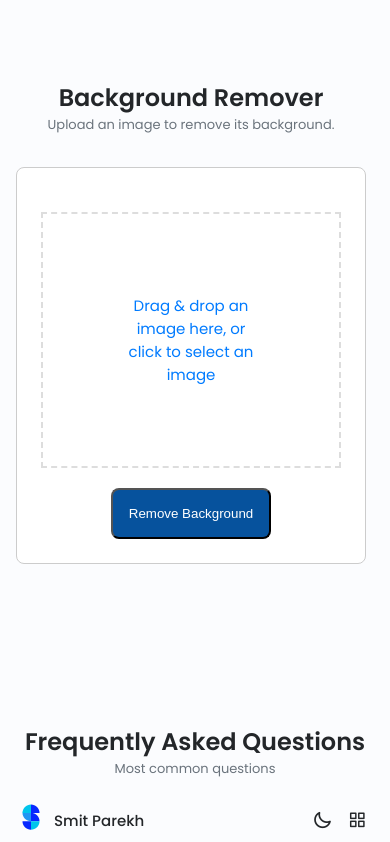
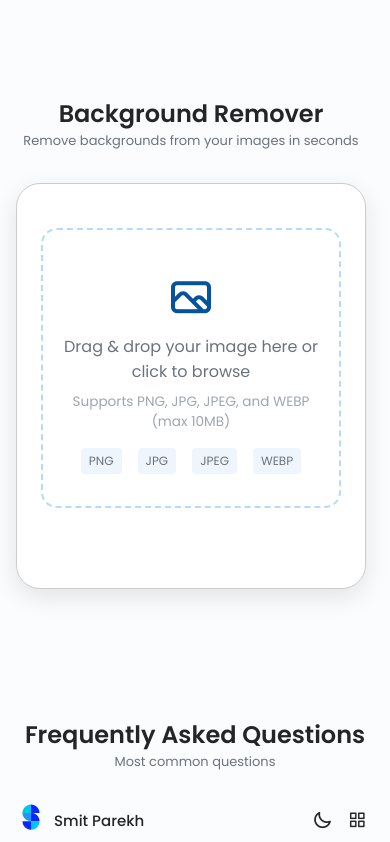
Before and after one commit to SmitParekh84/Smit-React-New-Portfolio-front-end, a React (Vite) app: page /free-tools/background-remover in a window 390 px wide. Shown: the top 842 px of the page. Built offline with nearby package versions, Linux system fonts and the light colour scheme; no server answers; some icons are missing.

Commit message:
Add BackgroundRemover component with enhanced styling and functionality; implement drag-and-drop support, image previews, and improved button interactions.

```diff
--- /dev/null
+++ b/src/components/BackgroundRemover/BackgroundRemover.css
@@ -0,0 +1,270 @@
+.bg-remover-section {
+  padding-top: 6rem;
+  padding-bottom: 3rem;
+}
+
+.bg-remover-container {
+  max-width: 900px;
+  margin: 0 auto;
+  background-color: var(--container-color);
+  border-radius: 1.5rem;
+  box-shadow: 0 8px 24px rgba(0, 0, 0, 0.1);
+  padding: 2.5rem;
+  transition: all 0.3s ease;
+}
+
+.bg-remover-title {
+  font-size: 2rem;
+  color: var(--first-color);
+  text-align: center;
+  margin-bottom: 1rem;
+}
+
+.bg-remover-description {
+  text-align: center;
+  margin-bottom: 2.5rem;
+  color: var(--text-color);
+}
+
+.bg-dropzone {
+  border: 2px dashed var(--first-color-lighter);
+  background-color: rgba(var(--first-color-lighter), 0.05);
+  border-radius: 1rem;
+  padding: 3rem 2rem;
+  text-align: center;
+  cursor: pointer;
+  transition: all 0.3s ease;
+  margin-bottom: 2rem;
+  position: relative;
+  overflow: hidden;
+}
+
+.bg-dropzone:hover {
+  border-color: var(--first-color);
+  background-color: rgba(var(--first-color-lighter), 0.1);
+  transform: translateY(-5px);
+}
+
+.bg-dropzone-icon {
+  font-size: 3rem;
+  color: var(--first-color);
+  margin-bottom: 1rem;
+}
+
+.bg-dropzone-text {
+  font-size: 1rem;
+  color: var(--text-color);
+  margin-bottom: 0.5rem;
+}
+
+.bg-dropzone-subtext {
+  font-size: 0.85rem;
+  color: var(--text-color-light);
+}
+
+.bg-preview {
+  margin-top: 2rem;
+  margin-bottom: 2rem;
+  text-align: center;
+}
+
+.bg-preview-title {
+  font-size: 1.25rem;
+  color: var(--title-color);
+  margin-bottom: 1rem;
+  font-weight: var(--font-medium);
+}
+
+.bg-images-container {
+  display: grid;
+  grid-template-columns: 1fr;
+  gap: 2rem;
+  margin: 2rem 0;
+}
+
+@media (min-width: 768px) {
+  .bg-images-container {
+    grid-template-columns: 1fr 1fr;
+  }
+}
+
+.bg-image-card {
+  background-color: var(--body-color);
+  border-radius: 1rem;
+  padding: 1.5rem;
+  display: flex;
+  flex-direction: column;
+  box-shadow: 0 4px 12px rgba(0, 0, 0, 0.05);
+  transition: all 0.3s ease;
+}
+
+.bg-image-card:hover {
+  transform: translateY(-5px);
+  box-shadow: 0 8px 16px rgba(0, 0, 0, 0.1);
+}
+
+.bg-image-header {
+  display: flex;
+  justify-content: space-between;
+  align-items: center;
+  margin-bottom: 1rem;
+}
+
+.bg-image-title {
+  font-size: 1rem;
+  font-weight: var(--font-medium);
+  color: var(--title-color);
+}
+
+.bg-preview-image,
+.bg-remover-image {
+  width: 100%;
+  height: auto;
+  object-fit: contain;
+  max-height: 300px;
+  border-radius: 0.75rem;
+  margin: 0 auto;
+  display: block;
+  border: 1px solid var(--input-color);
+  background-color: #f8f9fa;
+  background-image: linear-gradient(45deg, #eee 25%, transparent 25%, transparent 75%, #eee 75%, #eee),
+    linear-gradient(45deg, #eee 25%, transparent 25%, transparent 75%, #eee 75%, #eee);
+  background-size: 16px 16px;
+  background-position: 0 0, 8px 8px;
+  transition: all 0.3s ease;
+}
+
+.buttons-container {
+  display: flex;
+  gap: 1rem;
+  margin-top: 1.5rem;
+  justify-content: center;
+}
+
+.button-primary {
+  background-color: var(--first-color);
+  color: #fff;
+  padding: 0.75rem 1.5rem;
+  border-radius: 0.5rem;
+  font-weight: var(--font-medium);
+  display: inline-flex;
+  align-items: center;
+  justify-content: center;
+  gap: 0.5rem;
+  cursor: pointer;
+  transition: all 0.3s ease;
+  border: none;
+}
+
+.button-primary:hover {
+  background-color: var(--first-color-alt);
+  transform: translateY(-2px);
+}
+
+.button-primary:disabled {
+  background-color: var(--text-color-light);
+  cursor: not-allowed;
+  transform: none;
+}
+
+.button-secondary {
+  background-color: transparent;
+  color: var(--first-color);
+  border: 1px solid var(--first-color);
+  padding: 0.75rem 1.5rem;
+  border-radius: 0.5rem;
+  font-weight: var(--font-medium);
+  display: inline-flex;
+  align-items: center;
+  justify-content: center;
+  gap: 0.5rem;
+  cursor: pointer;
+  transition: all 0.3s ease;
+}
+
+.button-secondary:hover {
+  background-color: var(--first-color);
+  color: #fff;
+  transform: translateY(-2px);
+}
+
+.button-danger {
+  background-color: #ff6b6b;
+  color: #fff;
+  padding: 0.75rem 1.5rem;
+  border-radius: 0.5rem;
+  font-weight: var(--font-medium);
+  display: inline-flex;
+  align-items: center;
+  justify-content: center;
+  gap: 0.5rem;
+  cursor: pointer;
+  transition: all 0.3s ease;
+  border: none;
+}
+
+.button-danger:hover {
+  background-color: #fa5252;
+  transform: translateY(-2px);
+}
+
+.loading-spinner {
+  display: inline-block;
+  width: 1.5rem;
+  height: 1.5rem;
+  border: 3px solid rgba(255, 255, 255, 0.3);
+  border-radius: 50%;
+  border-top-color: #fff;
+  animation: spin 1s ease-in-out infinite;
+}
+
+@keyframes spin {
+  to {
+    transform: rotate(360deg);
+  }
+}
+
+.bg-result {
+  margin-top: 2rem;
+  padding-top: 2rem;
+  border-top: 1px solid var(--input-color);
+}
+
+.supported-formats {
+  display: flex;
+  justify-content: center;
+  gap: 1rem;
+  margin-top: 1rem;
+  flex-wrap: wrap;
+}
+
+.format-badge {
+  background-color: var(--input-color);
+  color: var(--text-color);
+  font-size: 0.75rem;
+  padding: 0.25rem 0.5rem;
+  border-radius: 0.25rem;
+  display: inline-flex;
+  align-items: center;
+}
+
+/* Responsive adjustments */
+@media screen and (max-width: 768px) {
+  .bg-remover-container {
+    padding: 1.5rem;
+  }
+
+  .bg-dropzone {
+    padding: 2rem 1rem;
+  }
+
+  .buttons-container {
+    flex-direction: column;
+  }
+
+  .button-primary,
+  .button-secondary,
+  .button-danger {
+    width: 100%;
+  }
+}
--- a/src/components/BackgroundRemover/BackgroundRemover.jsx
+++ b/src/components/BackgroundRemover/BackgroundRemover.jsx
@@ -2,6 +2,7 @@ import React, { useState } from "react";
 import { useDropzone } from "react-dropzone";
 import { ToastContainer, toast } from "react-toastify";
 import "react-toastify/dist/ReactToastify.css";
+import "./BackgroundRemover.css";
 
 const BackgroundRemover = ({ toolName, apiUrl }) => {
     const [selectedFile, setSelectedFile] = useState(null);
@@ -9,7 +10,7 @@ const BackgroundRemover = ({ toolName, apiUrl }) => {
     const [loading, setLoading] = useState(false);
 
     const validFileTypes = ["image/png", "image/jpeg", "image/jpg", "image/webp"];
-    const MAX_FILE_SIZE = 10 * 1024 * 1024; // 5MB in bytes
+    const MAX_FILE_SIZE = 10 * 1024 * 1024; // 10MB in bytes
 
     const handleRemoveBackground = async () => {
         if (!selectedFile) {
@@ -69,7 +70,7 @@ const BackgroundRemover = ({ toolName, apiUrl }) => {
                 .then((blob) => {
                     const objectURL = URL.createObjectURL(blob);
                     link.href = objectURL;
-                    link.download = "processed-image.png";
+                    link.download = "transparent-image.png";
                     link.click();
                 })
                 .catch((err) => {
@@ -77,7 +78,7 @@ const BackgroundRemover = ({ toolName, apiUrl }) => {
                 });
         }
 
-        link.download = "processed-image.png";
+        link.download = "transparent-image.png";
         link.click();
     };
 
@@ -87,7 +88,7 @@ const BackgroundRemover = ({ toolName, apiUrl }) => {
         toast.info("Selection cleared.");
     };
 
-    const { getRootProps, getInputProps } = useDropzone({
+    const { getRootProps, getInputProps, isDragActive } = useDropzone({
         onDrop: (acceptedFiles) => {
             const file = acceptedFiles[0];
             if (file) {
@@ -101,86 +102,106 @@ const BackgroundRemover = ({ toolName, apiUrl }) => {
                 toast.error("No file selected. Please try again.");
             }
         },
-        accept: validFileTypes.join(","),
+        accept: {
+            'image/png': ['.png'],
+            'image/jpeg': ['.jpg', '.jpeg'],
+            'image/webp': ['.webp']
+        },
         multiple: false,
     });
 
     return (
-        <section className="bg-remover-box container">
+        <section className="bg-remover-section container">
             <ToastContainer position="top-right" autoClose={3000} hideProgressBar />
             <h2 className="section__title">{toolName}</h2>
-            <p className="section__subtitle">Upload an image to remove its background.</p>
-            <div className="bg-container">
+            <p className="section__subtitle">Remove backgrounds from your images in seconds</p>
+
             <div className="bg-remover-container">
                 <div
                     {...getRootProps()}
                     className="bg-dropzone"
-                        style={{
-                            border: "2px dashed #ddd",
-                            padding: "80px",
-                            textAlign: "center",
-                            marginBottom: "20px",
-                        }}
                 >
                     <input {...getInputProps()} />
-                        <p>Drag & drop an image here, or click to select an image</p>
+                    <i className="uil uil-image bg-dropzone-icon"></i>
+                    <p className="bg-dropzone-text">
+                        {isDragActive
+                            ? "Drop your image here..."
+                            : "Drag & drop your image here or click to browse"}
+                    </p>
+                    <p className="bg-dropzone-subtext">
+                        Supports PNG, JPG, JPEG, and WEBP (max 10MB)
+                    </p>
+                    <div className="supported-formats">
+                        <span className="format-badge">PNG</span>
+                        <span className="format-badge">JPG</span>
+                        <span className="format-badge">JPEG</span>
+                        <span className="format-badge">WEBP</span>
+                    </div>
                 </div>
 
                 {selectedFile && (
-                        <div className="bg-preview">
-                            <h3 className="bg-preview-title">Selected Image:</h3>
+                    <div className="bg-images-container">
+                        <div className="bg-image-card">
+                            <div className="bg-image-header">
+                                <h3 className="bg-image-title">Original Image</h3>
+                            </div>
                             <img
                                 src={URL.createObjectURL(selectedFile)}
                                 alt="Selected Preview"
                                 className="bg-preview-image"
-                                style={{
-                                    maxWidth: "300px",
-                                    marginBottom: "20px",
-                                }}
                             />
                         </div>
-                    )}
-                    {selectedFile && (
-                        <button
-                            onClick={handleClear}
-                            className="button button--clear"
-                            style={{
-                                backgroundColor: "#ff6b6b",
-                                color: "#fff",
-                                border: "none",
-                                padding: "10px 15px",
-                                cursor: "pointer",
-                                marginTop: "20px",
-                                marginBottom: "20px",
-                            }}
-                        >
-                            Clear
-                        </button>
-                    )}
-
-                    <button
-                        onClick={handleRemoveBackground}
-                        className="button button--flex"
-                        disabled={loading}
-                    >
-                        {loading ? "Processing..." : "Remove Background"}
-                    </button>
 
                         {processedImage && (
-                        <div className="bg-remover-output">
-                            <h3 className="bg-remover-subtitle">Processed Image:</h3>
+                            <div className="bg-image-card">
+                                <div className="bg-image-header">
+                                    <h3 className="bg-image-title">Processed Image</h3>
+                                </div>
                                 <img
                                     src={processedImage}
                                     alt="Processed"
                                     className="bg-remover-image"
                                 />
+                            </div>
+                        )}
+                    </div>
+                )}
+
+                <div className="buttons-container">
+                    {selectedFile && (
+                        <button
+                            onClick={handleClear}
+                            className="button-danger"
+                        >
+                            <i className="uil uil-times"></i> Clear
+                        </button>
+                    )}
+
+                    {selectedFile && (
+                        <button
+                            onClick={handleRemoveBackground}
+                            className="button-primary"
+                            disabled={loading}
+                        >
+                            {loading ? (
+                                <>
+                                    <span className="loading-spinner"></span> Processing...
+                                </>
+                            ) : (
+                                <>
+                                    <i className="uil uil-image-download"></i> Remove Background
+                                </>
+                            )}
+                        </button>
+                    )}
+
+                    {processedImage && (
                         <button
                             onClick={handleDownload}
-                                className="button button--flex"
+                            className="button-secondary"
                         >
-                                Download Image
+                            <i className="uil uil-download-alt"></i> Download Image
                         </button>
-                        </div>
                     )}
                 </div>
             </div>
```
Lines whose indentation alone changed are shown as unchanged.
